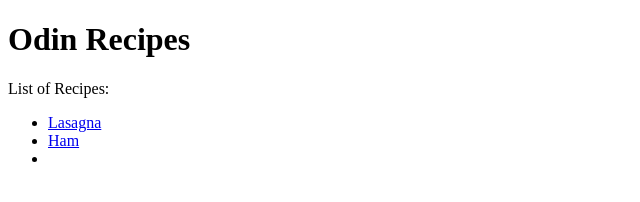
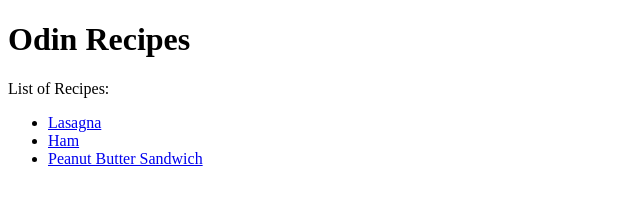
Before and after one commit to cfinn6294/odin-recipes, a plain HTML site: page index.html in a window 1280 px wide. Shown: the whole page, without its empty margins (0-640 px from the left). Drawn offline with Linux system fonts and the light colour scheme.

Commit message:
Fix list item

```diff
--- a/index.html
+++ b/index.html
@@ -12,7 +12,7 @@
         <ul>
             <li><a href="./recipes/lasagna.html">Lasagna</a></li>
             <li><a href="./recipes/ham.html">Ham</a></li>
-            <li><a href="./recipes/peanutbuttersandwich.html"></a></li>
+            <li><a href="./recipes/peanutbuttersandwich.html">Peanut Butter Sandwich</a></li>
         </ul>
     </p>
 </body>
```
